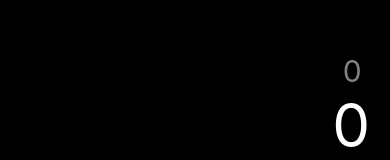
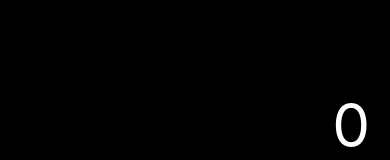
Before and after one commit to DiegoYanezGonzalez/CalculadoraiOS, a React Native app: screen / in a window 390 px wide. Shown: the part 178-338 px from the top of the page. Built offline with nearby package versions, Linux system fonts and the light colour scheme.

Commit message:
FixDetails

```diff
--- a/src/hooks/useCalculadora.tsx
+++ b/src/hooks/useCalculadora.tsx
@@ -27,7 +27,7 @@ export const useCalculadora = () => {
 
                     //Decimal Point
                     if (numeroTexto === '.') {
-                            setNumero(numero+numeroAnterior);
+                            setNumero(numero+numeroTexto);
                    //Evaluate if it is another zero, and there is a point
                     } else if ( numeroTexto === '0' && numero.includes('.') ){
                             setNumero(numero + numeroTexto);
--- a/src/screens/CalculadoraScreen.tsx
+++ b/src/screens/CalculadoraScreen.tsx
@@ -12,7 +12,7 @@ import { styles } from '../theme/appTheme';
 export const CalculadoraScreen = () => {
 
         const {
-                numeroAnterior,
+            numeroAnterior,
             numero,
             limpiar,
             armarNumero,
@@ -33,7 +33,7 @@ export const CalculadoraScreen = () => {
     return (
         <View style={styles.calculadoraContainer}>
                 {
-                        (numeroAnterior === '0') &&
+                        (numeroAnterior !== '0') &&
                         (<Text style={styles.resultadoPequeno}> {numeroAnterior} </Text>)
                 }
 
```
